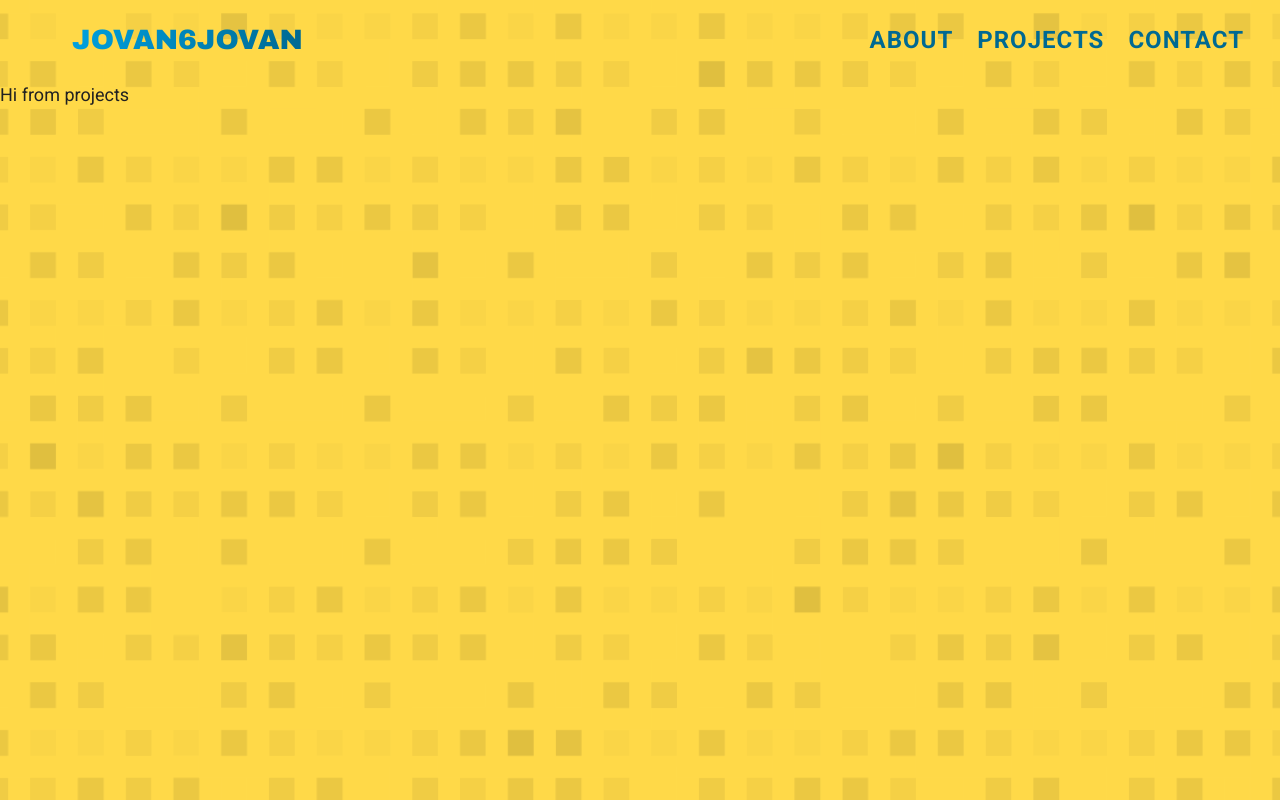
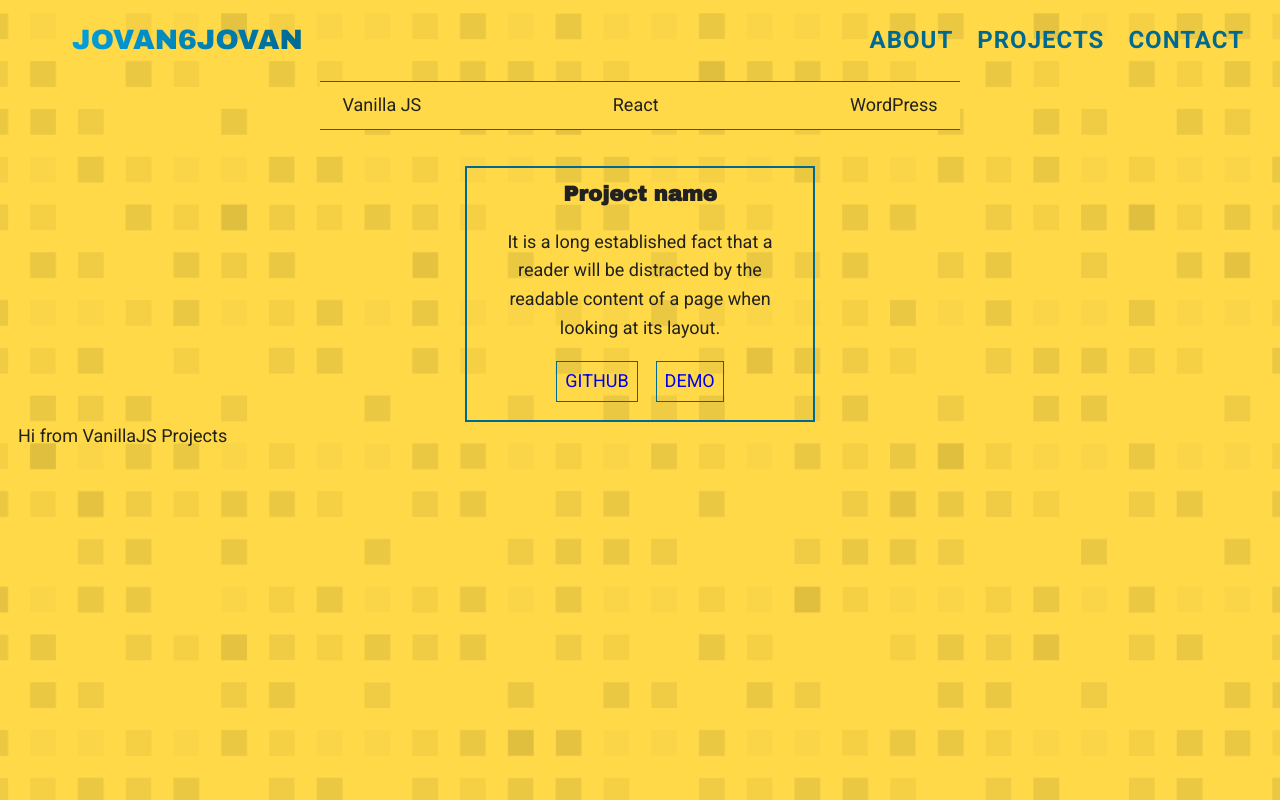
Before and after one commit to jovan6jovan/portfolio-new, a React (Create React App) app: page /projects in a window 1280 px wide. Built offline with nearby package versions, Linux system fonts and the light colour scheme.

Commit message:
Started Projects section

```diff
--- /dev/null
+++ b/src/components/Projects/Project.js
@@ -0,0 +1,15 @@
+import React from "react";
+import "./Project.scss";
+
+const Project = () => (
+  <div className="project-card">
+    <h3>Project name</h3>
+    <p>
+      It is a long established fact that a reader will be distracted by the readable content of a page when looking at its layout.
+    </p>
+    <a href="/">GitHub</a>
+    <a href="/">Demo</a>
+  </div>
+);
+
+export default Project;
--- /dev/null
+++ b/src/components/Projects/Project.scss
@@ -0,0 +1,39 @@
+@import "../../styles/variables";
+@import "../../styles/mixins";
+
+.project-card {
+  max-width: 350px;
+  border: 2px solid $secondary-color;
+  text-align: center;
+  margin: 1em auto;
+
+  &:first-of-type {
+    margin-top: 0;
+  }
+
+  &:last-of-type {
+    margin-bottom: 0;
+  }
+
+  & h3 {
+    padding-top: 0.5em;
+    margin-bottom: 0.75em;
+  }
+
+  & p {
+    max-width: 85%;
+    margin-left: auto;
+    margin-right: auto;
+  }
+
+  & a {
+    display: inline-block;
+    border: 1px solid $secondary-color;
+    padding: 5px 8px;
+    margin-bottom: 1em;
+
+    &:first-of-type {
+      margin-right: 1em;
+    }
+  }
+}
--- a/src/components/Projects/Projects.js
+++ b/src/components/Projects/Projects.js
@@ -1,10 +1,49 @@
-import React from "react";
+import React, { useState } from "react";
+import ReactProjects from "./ReactProjects";
+import VanillaProjects from "./VanillaProjects";
+import WordPressProjects from "./WordPressProjects";
 import "./Projects.scss";
 
-const Projects = () => (
-    <div>
-        Hi from projects
-    </div>
-);
+const Projects = () => {
+  const [id, setId] = useState("vanilla");
+
+  const onHeadingClick = (e) => {
+    setId(e.target.id);
+  };
+
+  return (
+    <>
+      <ul className="projects-categories">
+        <li
+          className="projects-categories__heading"
+          id="vanilla"
+          onClick={onHeadingClick}
+        >
+          Vanilla JS
+        </li>
+        <li
+          className="projects-categories__heading"
+          id="react"
+          onClick={onHeadingClick}
+        >
+          React
+        </li>
+        <li
+          className="projects-categories__heading"
+          id="wordpress"
+          onClick={onHeadingClick}
+        >
+          WordPress
+        </li>
+      </ul>
+
+      <div className="projects-grid">
+        {id === "vanilla" && <VanillaProjects />}
+        {id === "react" && <ReactProjects />}
+        {id === "wordpress" && <WordPressProjects />}
+      </div>
+    </>
+  );
+};
 
 export default Projects;
--- a/src/components/Projects/Projects.scss
+++ b/src/components/Projects/Projects.scss
@@ -0,0 +1,26 @@
+@import "../../styles/variables";
+@import "../../styles/mixins";
+
+.projects-categories {
+  padding: 0.5em 1.25em;
+  display: flex;
+  justify-content: space-between;
+  background-color: $primary-color;
+  border-top: 1px solid $secondary-color;
+  border-bottom: 1px solid $secondary-color;
+
+  @include tablets {
+    justify-content: space-around;
+  }
+
+  @include desktops {
+    width: 50%;
+    margin: auto;
+  }
+}
+
+.projects-grid {
+  display: grid;
+  grid-template-columns: 1fr;
+  padding: 2em 1em;
+}
--- /dev/null
+++ b/src/components/Projects/ReactProjects.js
@@ -0,0 +1,15 @@
+import React from "react";
+import Project from "./Project";
+
+const ReactProjects = () => {
+  // const [activeTab, setActiveTab] = useState(0);
+
+  return (
+    <>
+      <Project />
+      Hi from React Projects
+    </>
+  );
+};
+
+export default ReactProjects;
--- /dev/null
+++ b/src/components/Projects/VanillaProjects.js
@@ -0,0 +1,15 @@
+import React from "react";
+import Project from "./Project";
+
+const VanillaProjects = () => {
+  // const [activeTab, setActiveTab] = useState(0);
+
+  return (
+    <>
+      <Project />
+      Hi from VanillaJS Projects
+    </>
+  );
+};
+
+export default VanillaProjects;
--- /dev/null
+++ b/src/components/Projects/WordPressProjects.js
@@ -0,0 +1,15 @@
+import React from "react";
+import Project from "./Project";
+
+const WordPressProjects = () => {
+  // const [activeTab, setActiveTab] = useState(0);
+
+  return (
+    <>
+      <Project />
+      Hi from WordPress Projects
+    </>
+  );
+};
+
+export default WordPressProjects;
--- a/src/containers/App.js
+++ b/src/containers/App.js
@@ -6,8 +6,8 @@ import Header from "../components/Header/Header";
 
 const App = () => (
   <>
-  <Header />
-  <Main />
+    <Header />
+    <Main />
   </>
 );
 
```
Also changed, not shown: src/components/Projects/projects.json (added, +15 -0 lines), src/components/Routes/ProjectsRoutes.js (added, +15 -0 lines).
